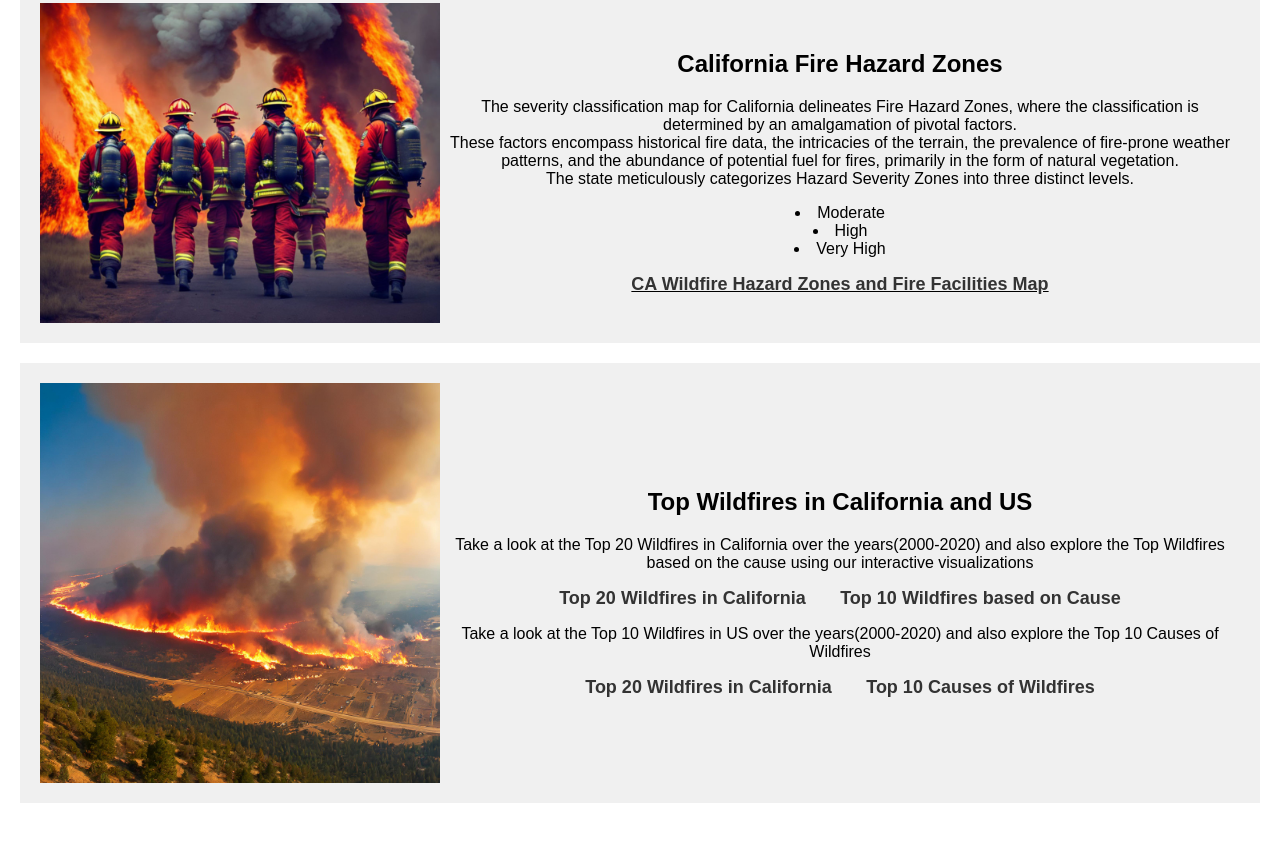
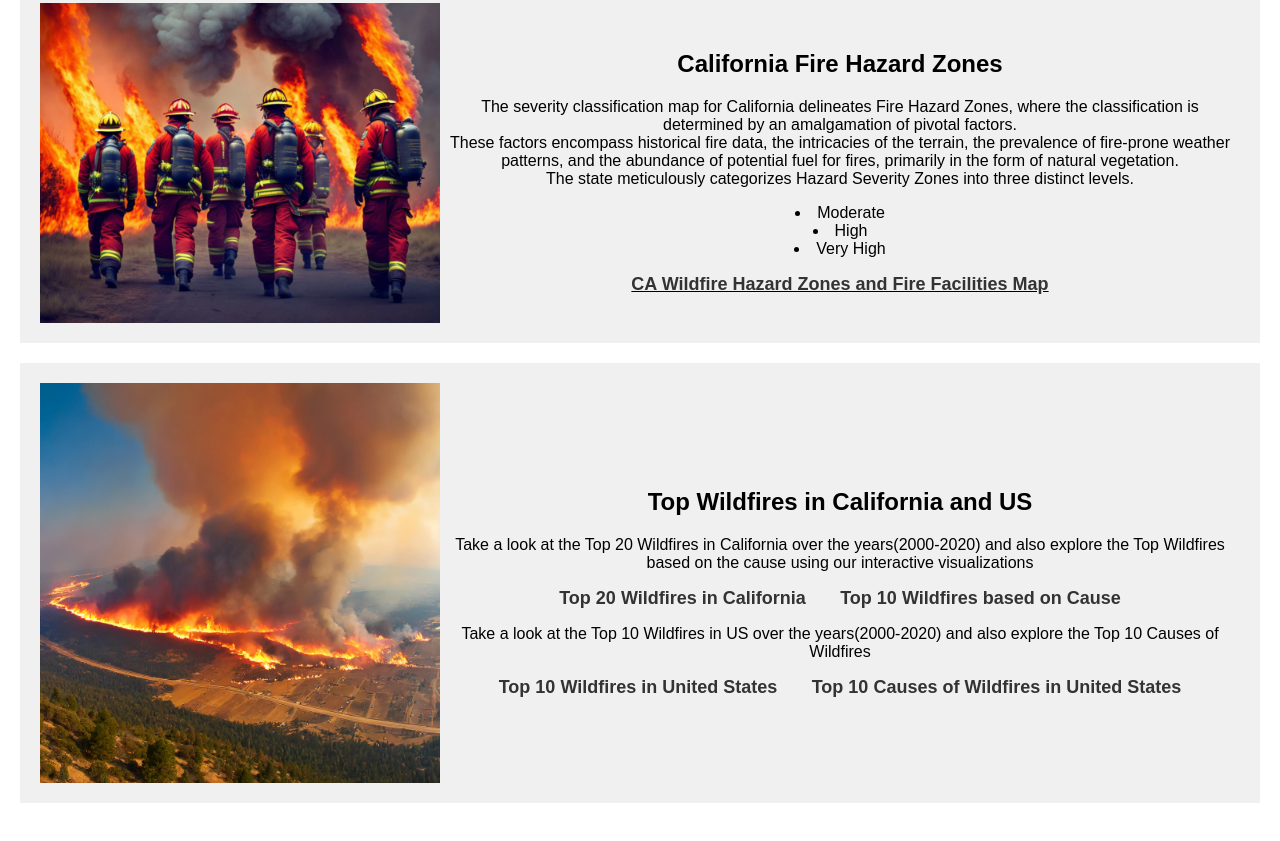
Before and after one commit to supvadakkeveetil/Project3_Group1, a plain HTML site: page index.html in a window 1280 px wide. Shown: the part 1080-1921 px from the top of the page. Drawn offline with Linux system fonts and the light colour scheme.

Commit message:
Update index.html

```diff
--- a/index.html
+++ b/index.html
@@ -131,8 +131,8 @@
             <a href="Bar_chart/Top20/index.html">Top 20 Wildfires in California</a>
             <a href="Bar_Chart/index_cause.html">Top 10 Wildfires based on Cause </a>
             <p>    Take a look at the Top 10 Wildfires in US over the years(2000-2020) and also explore the Top 10 Causes of Wildfires</p>
-            <a href="Bar_Chart/Fire_Name_bar_graph.html">Top 20 Wildfires in California</a>
-            <a href="Bar_Chart/Fire_Cause_bargraph.html">Top 10 Causes of Wildfires </a>
+            <a href="Bar_Chart/Fire_Name_bar_graph.html">Top 10 Wildfires in United States</a>
+            <a href="Bar_Chart/Fire_Cause_bargraph.html">Top 10 Causes of Wildfires in United States </a>
         </div>
     </div>
 </section>
```
